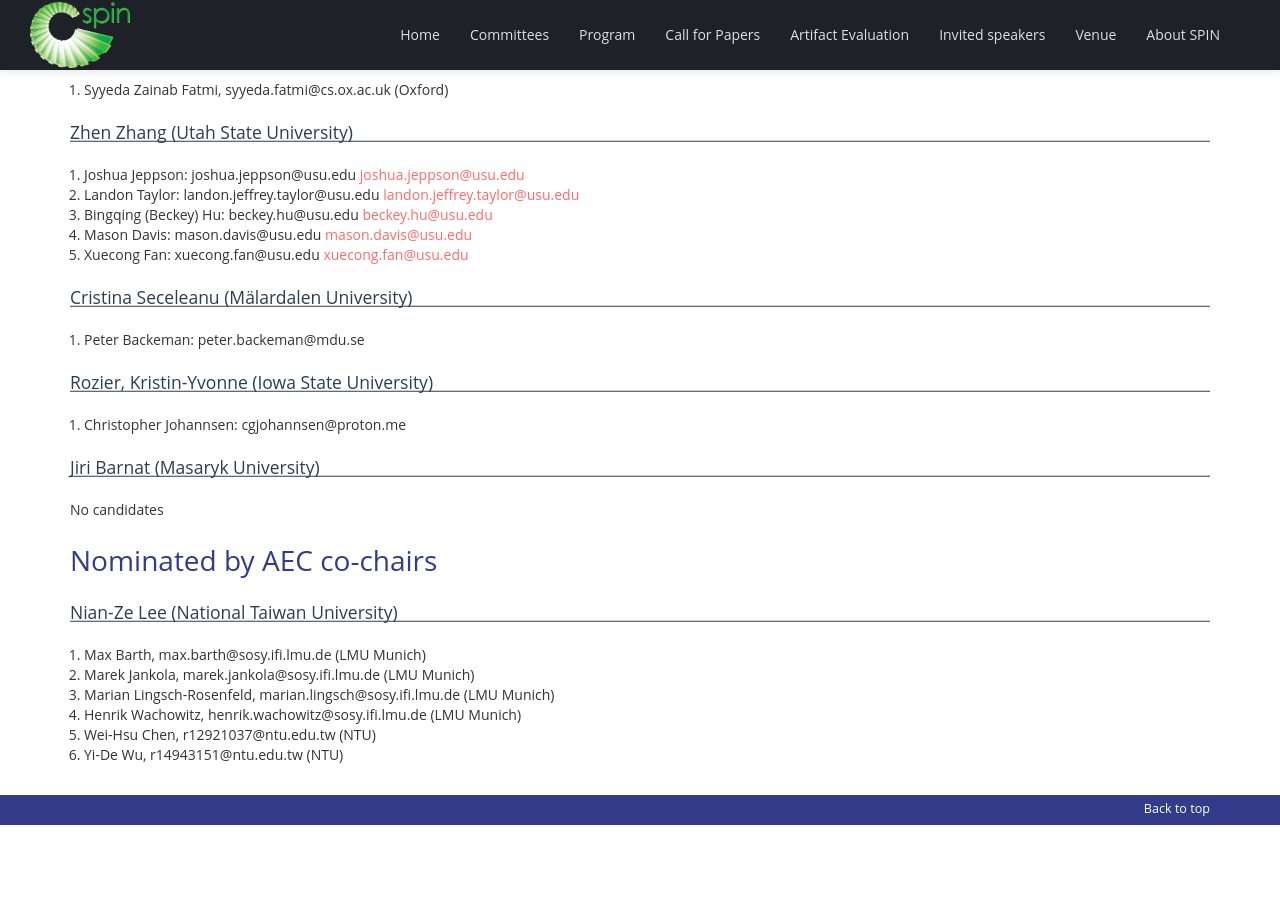
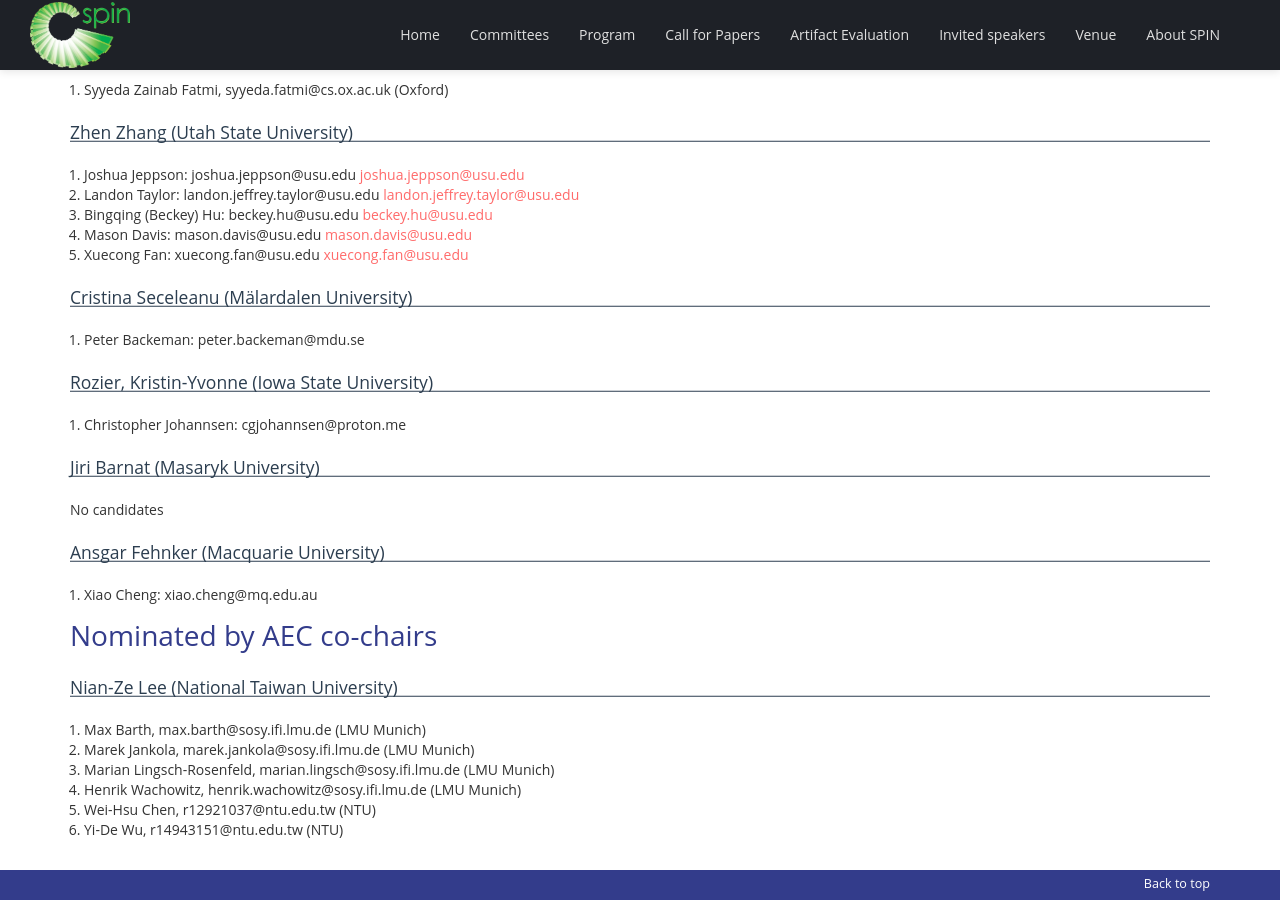
Before and after one commit to SPIN-web/SPIN2026, a Jekyll site: the page built from _pages/AEC_candidates.md, in a window 1280 px wide and 900 px high, scrolled down 1442 px. Built offline with Jekyll 4.4.1, drawn with Linux system fonts in a browser that asks for light colours; nearby versions of some CDN libraries; our own code applies the rules of GitHub Pages for plain Markdown files; before the commit the page ends 2267 px from its top, so only the background shows below that.

Commit message:
Add more nominations

```diff
--- a/_pages/AEC_candidates.md
+++ b/_pages/AEC_candidates.md
@@ -86,6 +86,10 @@ For the detailed timeline, see: https://spin-web.github.io/SPIN2026/artifacts
 
 No candidates
 
+## Ansgar Fehnker (Macquarie University)
+
+1. Xiao Cheng: xiao.cheng@mq.edu.au
+
 # Nominated by AEC co-chairs
 
 ## Nian-Ze Lee (National Taiwan University)
```
